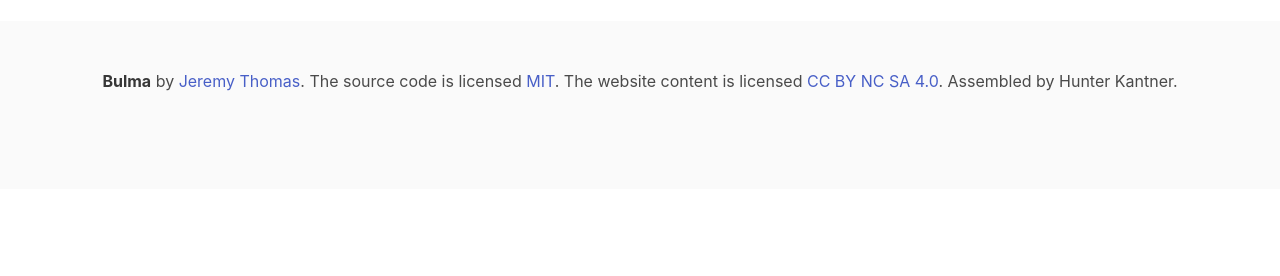
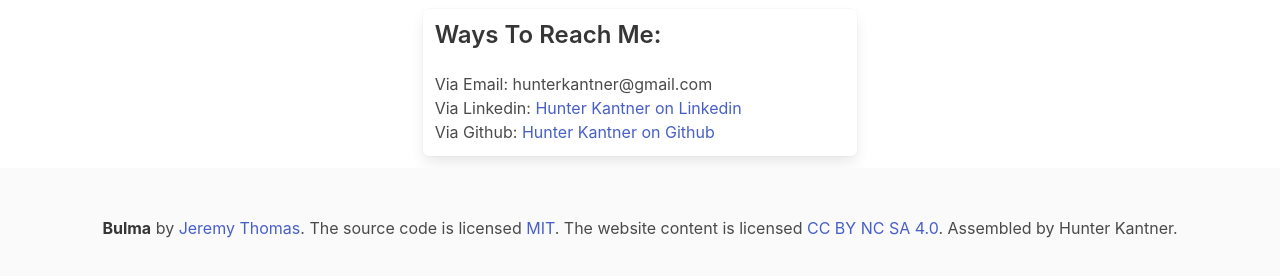
Before and after one commit to hunterwk/bulma-based-portfolio, a plain HTML site: page Contactme.html in a window 1280 px wide. Shown: the part 226-502 px from the top of the page. Drawn offline with nearby package versions, Linux system fonts and the light colour scheme.

Commit message:
added about me and contact pages WIP

```diff
--- a/Contactme.html
+++ b/Contactme.html
@@ -6,7 +6,7 @@
     <meta name="viewport" content="width=device-width, initial-scale=1.0">
     <link rel="stylesheet" href="https://cdn.jsdelivr.net/npm/bulma@0.9.0/css/bulma.min.css">
     <link rel="stylesheet" href="./assets/style.css">
-    <title>Document</title>
+    <title>Contact Me</title>
 </head>
 
 <body>
@@ -51,7 +51,25 @@
                 </li>
             </ul>
         </div>
+        <section>
+            <div class="columns">
+                <div class="column is-4">
+                </div>
+                <div class="column is-4 box">
+                    <h4 class="title is-4">
+                        Ways To Reach Me:
+                    </h4>
+                    <p>
+                        Via Email: hunterkantner@gmail.com <br>
+                        Via Linkedin: <a href="https://www.linkedin.com/in/hunter-kantner-780788194/">Hunter Kantner on Linkedin</a> <br>
+                        Via Github: <a href="https://github.com/hunterwk">Hunter Kantner on Github</a> <br>
+                    </p>
+                </div>
+                <div class="column is-4">
+                </div>
+            </div>
 
+        </section>
 
 
         <footer class="footer">
```
Also changed, not shown: aboutme.html (+3 -2 lines), assets/Screen Shot 2020-09-27 at 11.59.39 PM.png (added).
